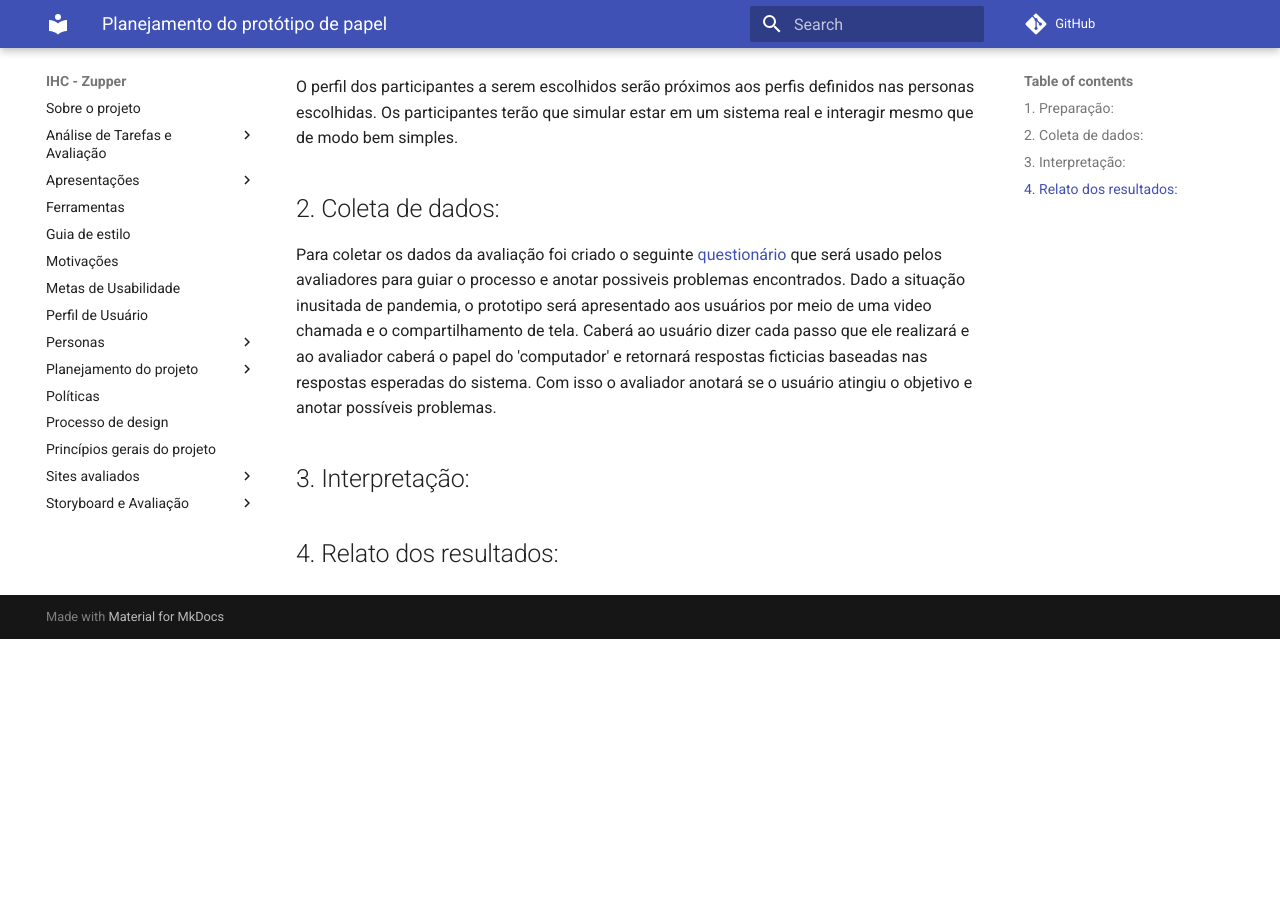
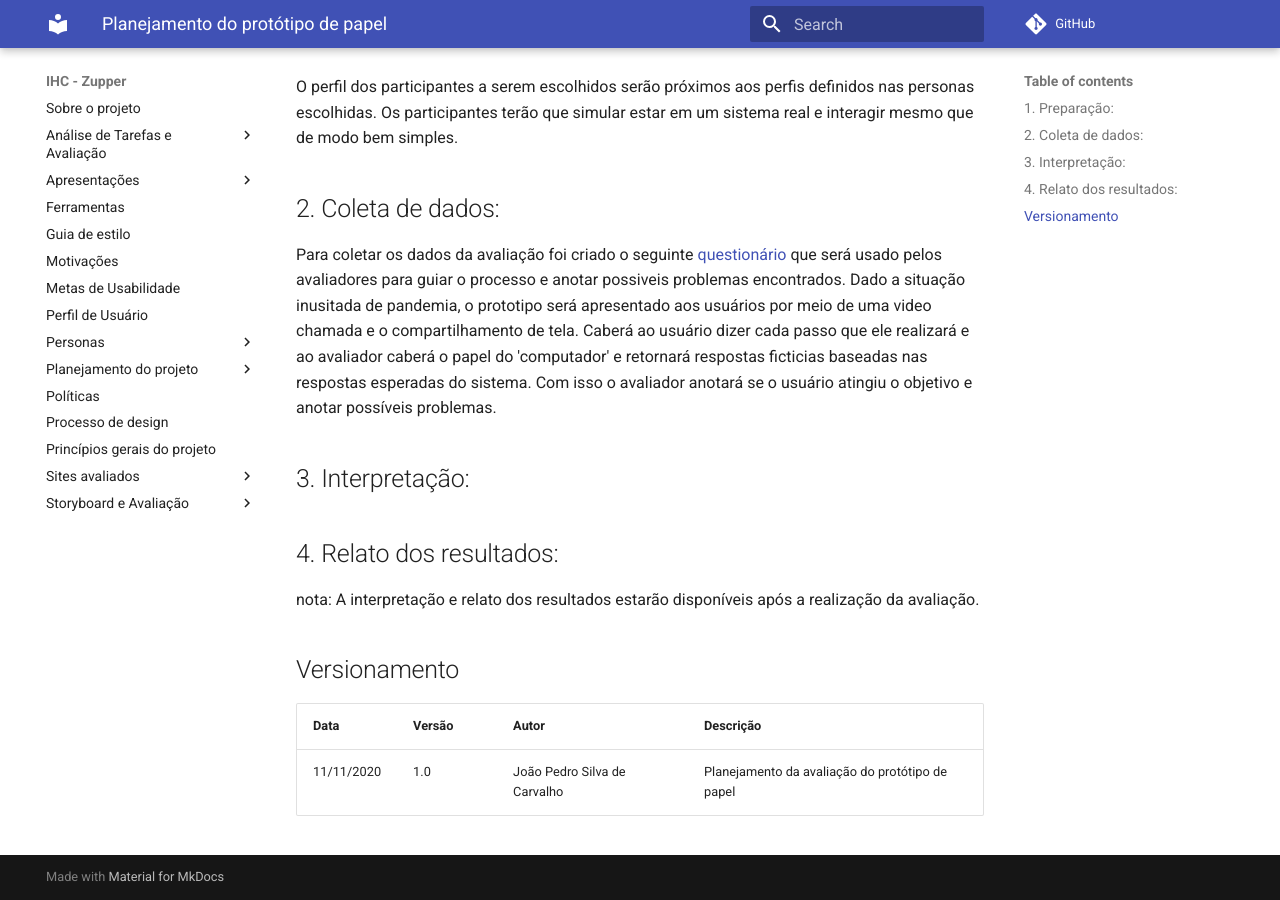
Before and after one commit to Interacao-Humano-Computador/2020.1-Grupo06TA, an MkDocs documentation site: the page built from docs/planejamento-prototipo-papel.md, in a window 1280 px wide and 900 px high, scrolled down 619 px. Built offline with MkDocs 1.6.1 and Material for MkDocs 9.7.7, drawn with Linux system fonts in a browser that asks for light colours; comment, search, counter and statistics services are not loaded; before the commit the page ends 1258 px from its top, so only the background shows below that.

Commit message:
Adding version

```diff
--- a/docs/planejamento-prototipo-papel.md
+++ b/docs/planejamento-prototipo-papel.md
@@ -20,3 +20,10 @@ Para coletar os dados da avaliação foi criado o seguinte [questionário](https
 
 ## 3. Interpretação:
 ## 4. Relato dos resultados:
+
+nota: A interpretação e relato dos resultados estarão disponíveis após a realização da avaliação.
+
+## Versionamento
+| Data | Versão | Autor | Descrição |
+|------|--------|-------|-----------|
+| 11/11/2020 | 1.0 | João Pedro Silva de Carvalho | Planejamento da avaliação do protótipo de papel |
```
